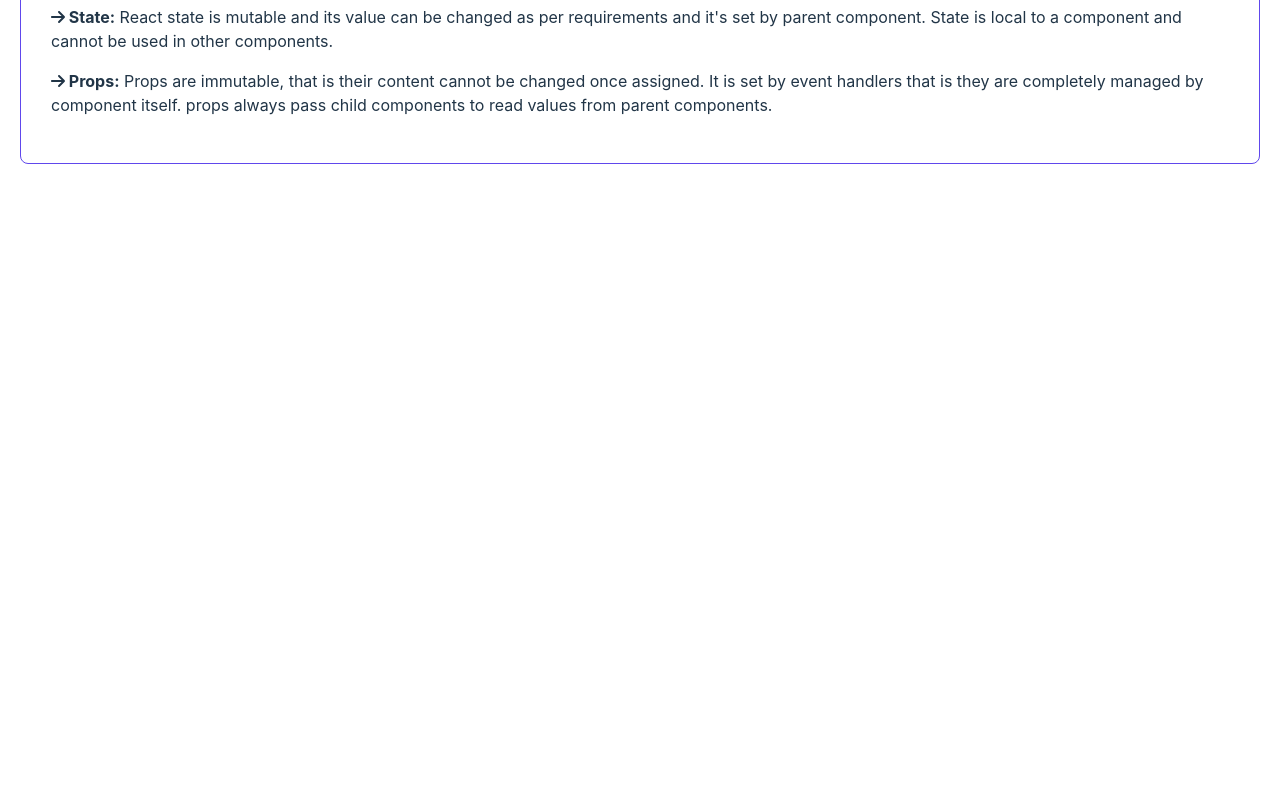
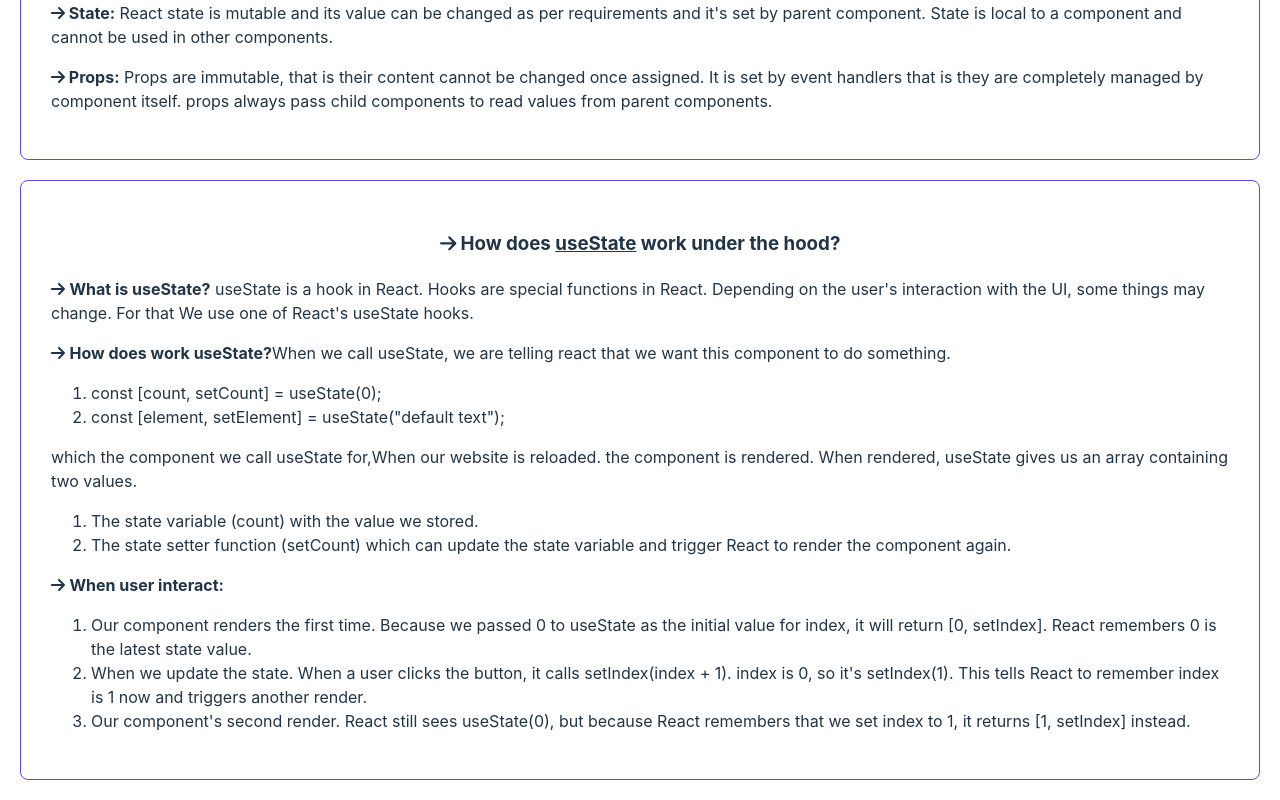
Before and after one commit to faridul22/knowledge-cafe, a React (Vite) app: page / in a window 1280 px wide. Shown: the part 4294-5094 px from the top of the page. Before the commit the page ends 4478 px from the top, so only its background shows below. Built offline with nearby package versions, Linux system fonts and the light colour scheme.

Commit message:
how does useState work qna added

```diff
--- a/src/components/QuestionAnswer/QuestionAnswer.jsx
+++ b/src/components/QuestionAnswer/QuestionAnswer.jsx
@@ -8,8 +8,9 @@
             <h1 className='section-title'><u>Question Answer</u></h1>
             <article>
                 <div>
-                    <h3><FontAwesomeIcon icon={faArrowRight} /> Difference between <u>React State</u> Vs <u>props</u></h3>
-                    <h5></h5>
+                    <h3>
+                        <FontAwesomeIcon icon={faArrowRight} /> Difference between <u>React State</u> Vs <u>props</u>
+                    </h3>
                     <p>
                         <strong><FontAwesomeIcon icon={faArrowRight} /> State:</strong> React state is mutable and its value can be changed as per requirements and it's set by parent component. State is local to a component and cannot be used in other components.
                     </p>
@@ -18,6 +19,36 @@
                     </p>
                 </div>
             </article>
+            <article>
+                <div>
+                    <h3>
+                        <FontAwesomeIcon icon={faArrowRight} /> How does <u>useState</u> work under the hood?
+                    </h3>
+                    <p> <FontAwesomeIcon icon={faArrowRight} /> <strong>What is useState?</strong> useState is a hook in React. Hooks are special functions in React. Depending on the user's interaction with the UI, some things may change. For that We use one of React's  useState hooks.
+                    </p>
+                    <p> <FontAwesomeIcon icon={faArrowRight} /> <strong>How does work useState?</strong>
+                        When we call useState, we are telling react that we want this component to do something.
+                    </p>
+                    <ol>
+                        <li>const [count, setCount] = useState(0);</li>
+                        <li>const [element, setElement] = useState("default text");</li>
+                    </ol>
+                    <p>
+                        which the component we call useState for,When our website is reloaded. the component is rendered. When rendered, useState gives us an array containing two values.
+                    </p>
+                    <ol>
+                        <li>The state variable (count) with the value we stored.</li>
+                        <li>The state setter function (setCount) which can update the state variable and trigger React to render the component again.</li>
+                    </ol>
+                    <p><FontAwesomeIcon icon={faArrowRight} /> <strong>When user interact: </strong></p>
+                    <ol>
+                        <li>Our component renders the first time. Because we passed 0 to useState as the initial value for index, it will return [0, setIndex]. React remembers 0 is the latest state value.</li>
+                        <li>When we update the state. When a user clicks the button, it calls setIndex(index + 1). index is 0, so it's setIndex(1). This tells React to remember index is 1 now and triggers another render.</li>
+                        <li>Our component's second render. React still sees useState(0), but because React remembers that we set index to 1, it returns [1, setIndex] instead.</li>
+                    </ol>
+
+                </div>
+            </article>
         </div>
     );
 };
```
